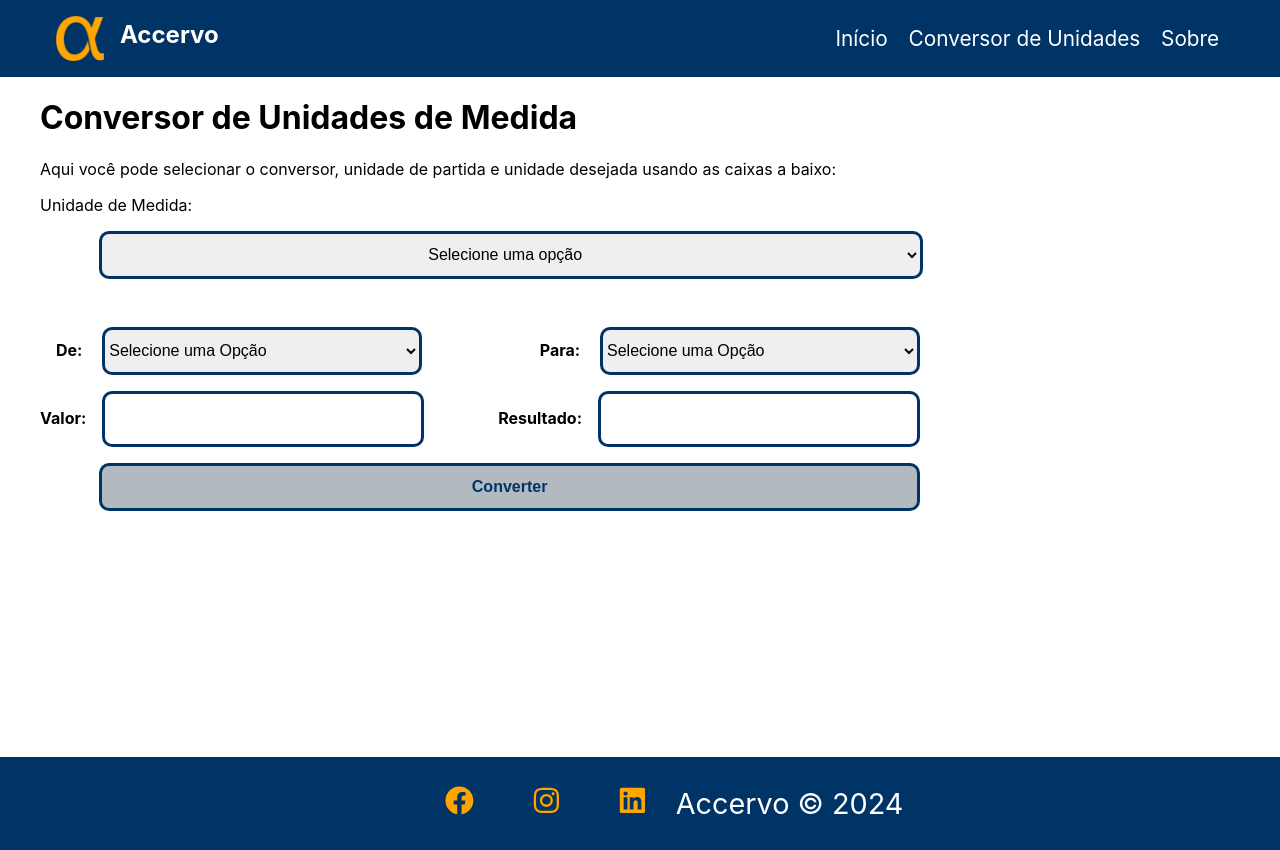
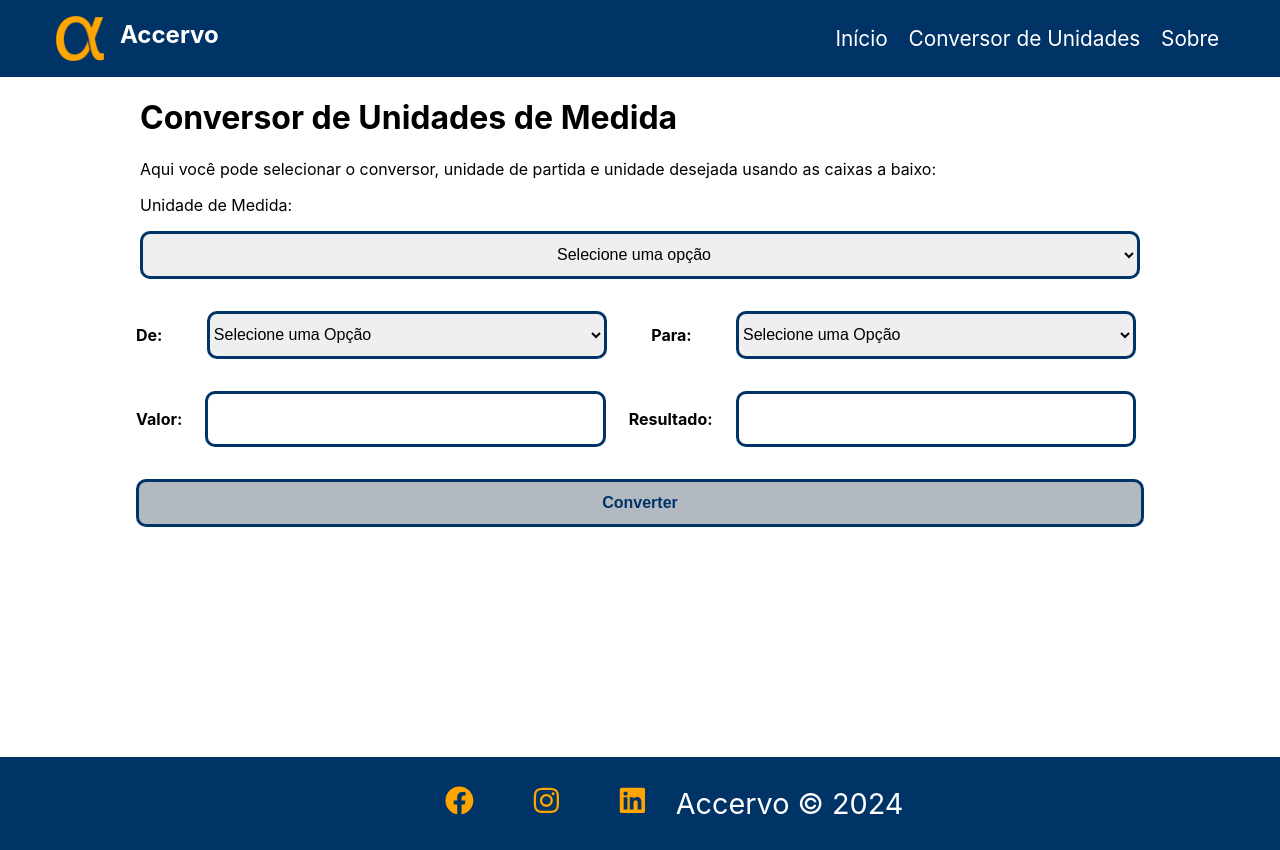
Before and after one commit to daniel-trindade/accervo, a React (Create React App) app: page /conversor in a window 1280 px wide. Built offline with nearby package versions, Linux system fonts and the light colour scheme.

Commit message:
Centralização da pagina de Conversão

```diff
--- a/src/Components/Converters/ConverterEngine.jsx
+++ b/src/Components/Converters/ConverterEngine.jsx
@@ -1,6 +1,6 @@
 import { useState, useEffect } from "react";
 import ConversionTable from "./ConversionTable";
-import style from "./FormStyle.module.css";
+import style from "./ConverterEngine.module.css";
 
 
 function Length({unitSelected}){
@@ -47,42 +47,43 @@ function Length({unitSelected}){
   }
 
   return(
-    <div>
     <form onSubmit={converter} className={style.formContainer}>
-        <div>
+
+      <div className={style.organizer}>
+
         <label htmlFor="currentUnit" className={`${style.tagLabel} ${style.adjust}`}>De: </label>
-
         <select name="currentUnit" id="currentUnit" className={style.selectBox}>
           <option value="">Selecione uma Opção</option>
           {currentUnitOptions.map((unit, index) => (
             <option key={index} value={unit}> {unit} </option>
           ))}
         </select>
-        </div>
 
-        <div>
-          <label htmlFor="targetUnit" className={style.tagLabel}>Para: </label>
+        <label htmlFor="targetUnit" className={style.tagLabel}>Para:</label>
         <select name="targetUnit" id="targetUnit" className={style.selectBox}>
           <option value="">Selecione uma Opção</option>
           {currentUnitOptions.map((unit, index) => (
             <option key={index} value={unit}> {unit} </option>
           ))}
         </select>
+
+      </div>
+
+      <div className={style.organizer}>
+
+        <label htmlFor="inputValue" className={style.tagLabel}>Valor:</label>
+        <input type="text" name="inputValue" id="inputValue" className={style.dialogBox}/>
+
+        <label htmlFor="resultValue" className={style.tagLabel}>Resultado:</label>
+        <input type="text" name="resultValue" id="resultValue" value="" className={style.dialogBox} readOnly/>
+
       </div>
 
       <div>
-          <label htmlFor="inputValue" className={style.tagLabel}>Valor:</label>
-          <input type="text" name="inputValue" id="inputValue" className={style.dialogBox}/>
-        </div>
-        <div>
-          <label htmlFor="resultValue" className={style.tagLabel}>Resultado:</label>
-          <input type="text" name="resultValue" id="resultValue" value="" className={style.dialogBox} readOnly/>
+        <input type="submit" value="Converter" className={style.btn}/>
       </div>
 
-
-        <input type="submit" value="Converter" className={style.btn}/>
     </form>
-    </div>
   )
 }
 
--- /dev/null
+++ b/src/Components/Converters/ConverterEngine.module.css
@@ -0,0 +1,51 @@
+.formContainer{
+  display: flex;
+  flex-direction: column;
+}
+
+.organizer{
+  width: 1000px;
+  display: flex;
+  justify-content: space-between;
+  margin-top: 2em;
+  align-items: center;
+}
+
+.tagLabel{
+  font-weight: bold;
+}
+
+.selectBox{
+  border: 3px solid #003366;
+  font-size: 1em;
+  border-radius: 10px;
+  height: 3em;
+  width: 25em;
+}
+
+.dialogBox{
+  height: 3em;
+  width: 24.4em;
+  border: 3px solid #003366;
+  font-size: 1em;
+  border-radius: 10px;
+  text-align: center;
+}
+
+.btn{
+  border: 3px solid #003366;
+  background-color: #b3b9c0;
+  color: #003366;
+  font-weight: bold;
+  font-size: 1em;
+  border-radius: 10px;
+  cursor: pointer;
+  height: 3em;
+  width: 63em;
+  margin-top: 2em;
+}
+
+.btn:hover{
+  transition: .5s;
+  background-color: #FFA500;
+}
--- a/src/Components/Pages/Converter.jsx
+++ b/src/Components/Pages/Converter.jsx
@@ -1,7 +1,7 @@
 import { useState } from 'react'
 
 import styles from "./Converter.module.css"
-import Length from "../Converters/ConverterEngine"
+import ConverterEngine from "../Converters/ConverterEngine"
 
 
 
@@ -16,6 +16,7 @@ function Converter(){
 
 
   return(
+    <div className={styles.container}>
       <div>
         <h1>Conversor de Unidades de Medida</h1>
         <p>Aqui você pode selecionar o conversor, unidade de partida e unidade desejada usando as caixas a baixo:</p>
@@ -26,7 +27,10 @@ function Converter(){
           <option value="Volume">Volume</option>
           <option value="Temperatura">Temperatura</option>
         </select>
-      <Length unitSelected={selectedValue}/>
+      </div>
+      <div>
+        <ConverterEngine unitSelected={selectedValue}/>
+      </div>
     </div>
   )
 }
--- a/src/Components/Pages/Converter.module.css
+++ b/src/Components/Pages/Converter.module.css
@@ -1,9 +1,19 @@
+.container{
+  display: flex;
+  height: 100px;
+  justify-content: center;
+  flex-wrap: wrap;
+}
+
 .selectBox{
   border: 3px solid #003366;
-  width: 51.5em;
+  width: 1000px;
   height: 3em;
-  margin-left: 3.7em;
   font-size: 1em;
   border-radius: 10px;
   text-align: center;
 }
+
+.heigth{
+  height: 1px;
+}
--- a/src/Components/Converters/FormStyle.module.css
+++ b/trash.css
@@ -1,35 +1,28 @@
 .formContainer{
   display: flex;
-  margin-top: 3em;
   flex-wrap: wrap;
-  justify-content: space-between;
-  width: 55em;
+  justify-content:center;
+  width: 1200px;
 }
 
 .tagLabel{
+  width: 100px;
+  float: left;
+  text-align: right;
+  padding-right: 20px;
   font-weight: bold;
-  margin-right: 1em;
 }
 .selectBox{
   border: 3px solid #003366;
-  width: 20em;
-  height: 3em;
   font-size: 1em;
   border-radius: 10px;
 }
 
 .dialogBox{
   border: 3px solid #003366;
-  width: 19.5em;
-  height: 3em;
   font-size: 1em;
   border-radius: 10px;
   text-align: center;
-  margin-top: 1em;
-}
-
-.adjust{
-  margin-left: 1em;
 }
 
 .btn{
@@ -37,12 +30,8 @@
   background-color: #b3b9c0;
   color: #003366;
   font-weight: bold;
-  width: 52em;
-  height: 3em;
   font-size: 1em;
   border-radius: 10px;
-  margin-top: 1em;
-  margin-left: 3.7em;
   cursor: pointer;
 }
 
@@ -50,3 +39,8 @@
   transition: .5s;
   background-color: #FFA500;
 }
+
+.organizer{
+  width: 500px;
+
+}
```
Lines whose indentation alone changed are shown as unchanged.
